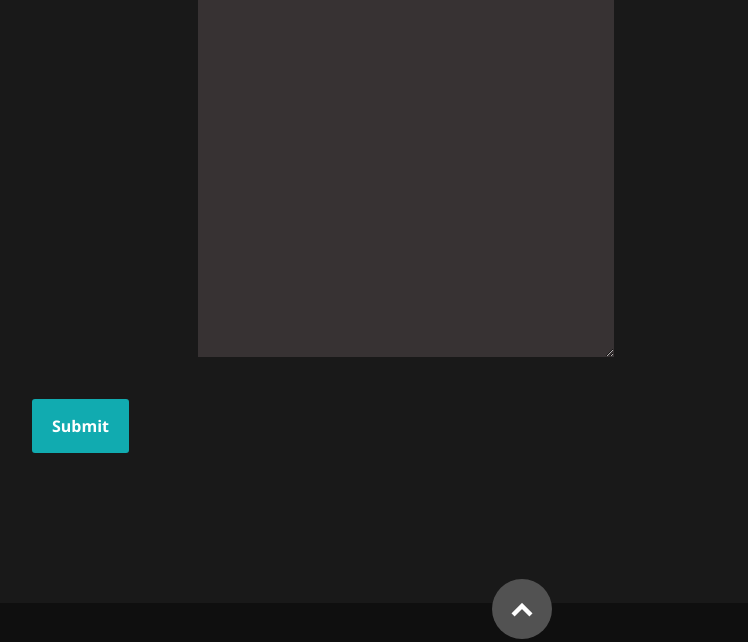
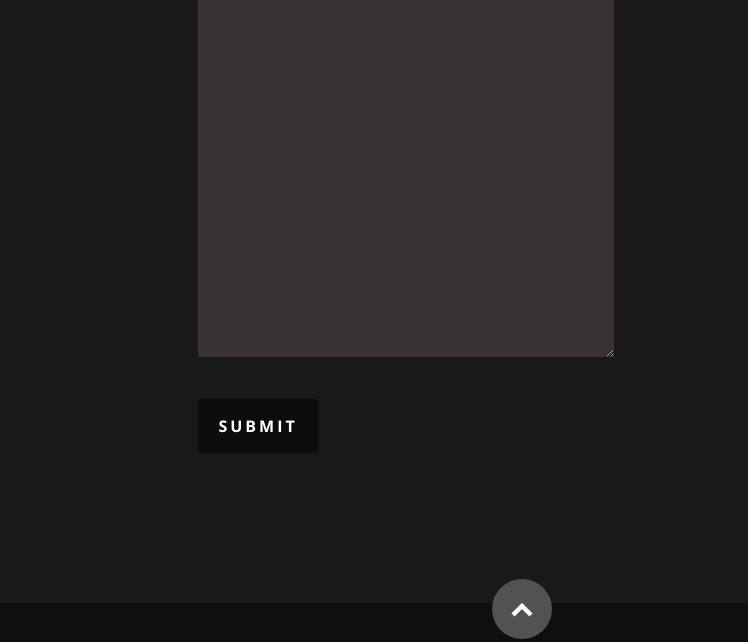
Before and after one commit to SawonBhattacharya/updated_portfolio, a plain HTML site: page index.html in a window 1280 px wide. Shown: the part 4390-5032 px from the top of the page, without its empty margins (118-866 px from the left). Drawn offline with nearby package versions, Linux system fonts and the light colour scheme.

Commit message:
Update index.html

```diff
--- a/index.html
+++ b/index.html
@@ -543,7 +543,7 @@
                   </div>
 
                   <div>
-                     <button onclick="sendEmail()">Submit</button>
+                     <button class="submit" onclick="sendEmail()">Submit</button>
                      <span id="image-loader">
                         <img alt="" src="images/loader.gif">
                      </span>
```
